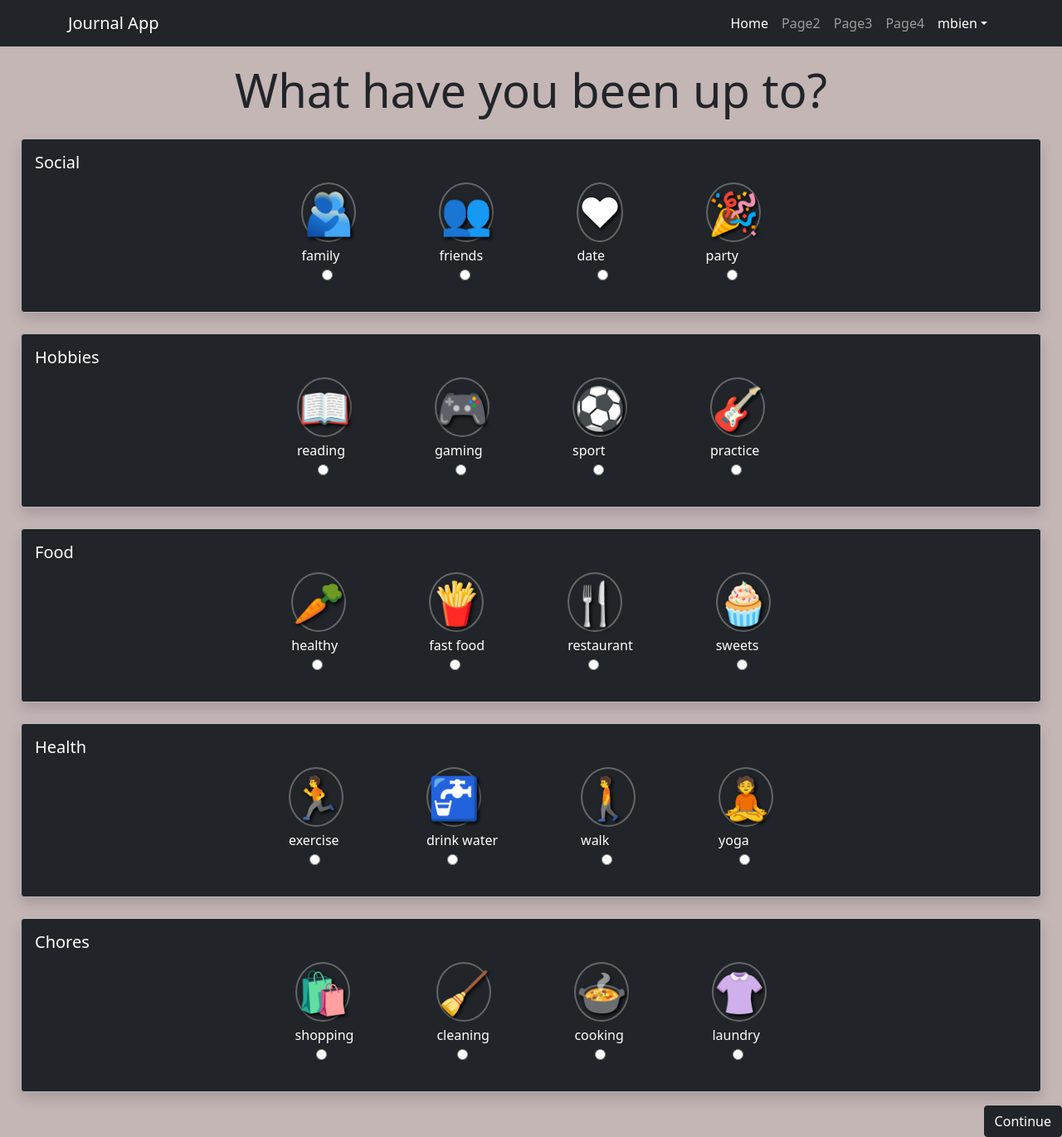
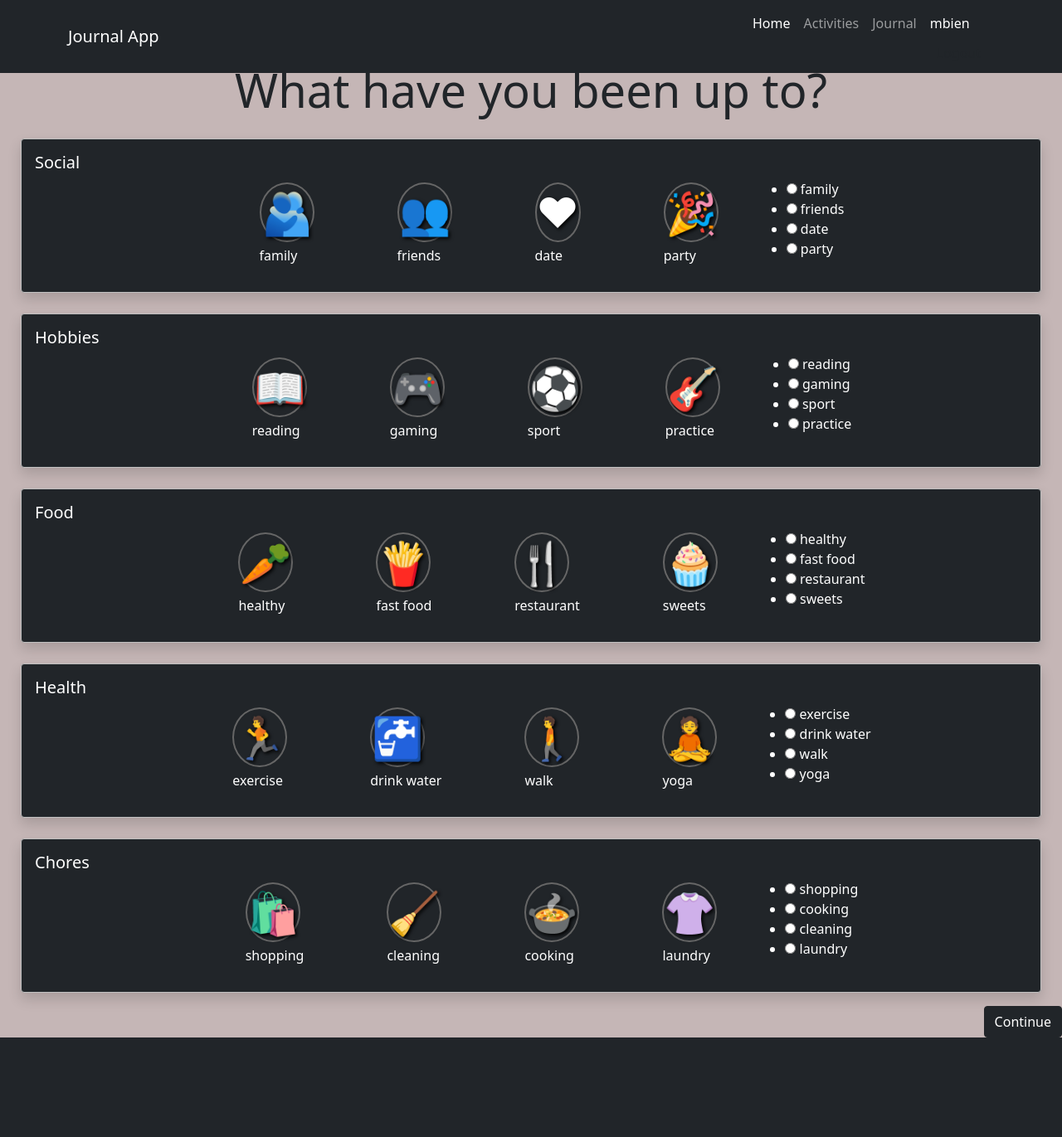
Before and after one commit to mikenasz/Journal_App, a Django app: page /journal/activities/ in a window 1280 px wide. Shown: the whole page at 83% size. After the commit the page ends 1251 px from the top, so only its background shows below. Run offline with Django 3.2, Linux system fonts and the light colour scheme; a user stored in the database is signed in; some libraries are stand-ins or nearby versions.

Commit message:
pushing justin changes

```diff
--- a/templates/entry/activities.html
+++ b/templates/entry/activities.html
@@ -20,82 +20,77 @@
     <div class="section shadow p-3 mb-3 bg-dark rounded">
         <h5>Social</h5>
         <div class="inside">
-
             <p onmouseover="changeColor(this)" onmouseout="changeColor(this)"><span id="activities">&#129730</span>
-                <br>family<br><input type="radio" name="activities" value="family" style="margin-left: 25px"></p>
+                <br>family<br></p>
             <p onmouseover="changeColor(this)" onmouseout="changeColor(this)"><span id="activities">&#128101</span>
-                <br>friends<br><input type="radio" name="activities" value="friends" style="margin-left: 25px"></p>
+                <br>friends<br></p>
             <p onmouseover="changeColor(this)" onmouseout="changeColor(this)"><span id="activities">&#9829</span>
-                <br>date<br><input type="radio" name="activities" value="date" style="margin-left: 25px"></p>
+                <br>date<br></p>
             <p onmouseover="changeColor(this)" onmouseout="changeColor(this)"><span id="activities">&#127881</span>
-                <br>party<br><input type="radio" name="activities" value="party" style="margin-left: 25px"></p>
+                <br>party<br></p>
+            {{ form.social }}
         </div>
     </div>
-        </form>
-    <form method="post" action="{% url 'activities' %}">
-    {% csrf_token %}
+
     <div class="section shadow p-3 mb-3 bg-dark rounded">
         <h5>Hobbies</h5>
         <div class="inside">
             <p onmouseover="changeColor(this)" onmouseout="changeColor(this)"><span id="activities">&#128214</span>
-                <br>reading<br><input type="radio" name="activities" value="reading" style="margin-left: 25px"></p>
+                <br>reading<br></p>
             <p onmouseover="changeColor(this)" onmouseout="changeColor(this)"><span id="activities">&#127918;</span>
-                <br>gaming<br><input type="radio" name="activities" value="gaming" style="margin-left: 25px"></p>
+                <br>gaming<br></p>
             <p onmouseover="changeColor(this)" onmouseout="changeColor(this)"><span id="activities">&#9917</span>
-                <br>sport<br><input type="radio" name="activities" value="sport" style="margin-left: 25px"></p>
+                <br>sport<br></p>
             <p onmouseover="changeColor(this)" onmouseout="changeColor(this)"><span id="activities">&#127928;</span>
-                <br>practice<br><input type="radio" name="activities" value="practice" style="margin-left: 25px"></p>
+                <br>practice<br></p>
+            {{ form.hobbies }}
         </div>
     </div>
-        </form>
-    <form method="post" action="{% url 'activities' %}">
-    {% csrf_token %}
+
     <div class="section shadow p-3 mb-3 bg-dark rounded">
         <h5>Food</h5>
         <div class="inside">
             <p onmouseover="changeColor(this)" onmouseout="changeColor(this)"><span id="activities">&#129365</span>
-                <br>healthy<br><input type="radio" name="activities" value="healthy" style="margin-left: 25px"></p>
+                <br>healthy<br></p>
             <p onmouseover="changeColor(this)" onmouseout="changeColor(this)"><span id="activities">&#127839</span>
-                <br>fast food<br><input type="radio" name="activities" value="fast food" style="margin-left: 25px"></p>
+                <br>fast food<br></p>
             <p onmouseover="changeColor(this)" onmouseout="changeColor(this)"><span id="activities">&#127860</span>
-                <br>restaurant<br><input type="radio" name="activities" value="restaurant" style="margin-left: 25px"></p>
+                <br>restaurant<br></p>
             <p onmouseover="changeColor(this)" onmouseout="changeColor(this)"><span id="activities">&#129473</span>
-                <br>sweets<br><input type="radio" name="activities" value="sweets" style="margin-left: 25px"></p>
+                <br>sweets<br></p>
+            {{ form.food }}
         </div>
     </div>
-        </form>
-    <form method="post" action="{% url 'activities' %}">
-    {% csrf_token %}
+
     <div class="section shadow p-3 mb-3 bg-dark rounded">
         <h5>Health</h5>
         <div class="inside">
             <p onmouseover="changeColor(this)" onmouseout="changeColor(this)"><span id="activities">&#127939</span>
-                <br>exercise<br><input type="radio" name="activities" value="exercise" style="margin-left: 25px"></p>
+                <br>exercise<br></p>
             <p onmouseover="changeColor(this)" onmouseout="changeColor(this)"><span id="activities">&#128688</span>
-                <br>drink water<br><input type="radio" name="activities" value="drink water" style="margin-left: 25px"></p>
+                <br>drink water<br></p>
             <p onmouseover="changeColor(this)" onmouseout="changeColor(this)"><span id="activities">&#128694</span>
-                <br>walk<br><input type="radio" name="activities" value="walk" style="margin-left: 25px"></p>
+                <br>walk<br></p>
             <p onmouseover="changeColor(this)" onmouseout="changeColor(this)"><span id="activities">&#129496</span>
-                <br>yoga<br><input type="radio" name="activities" value="yoga" style="margin-left: 25px"></p>
+                <br>yoga<br></p>
+            {{ form.health }}
         </div>
     </div>
-        </form>
-    <form method="post" action="{% url 'activities' %}">
-    {% csrf_token %}
+
     <div class="section shadow p-3 mb-3 bg-dark rounded">
         <h5>Chores</h5>
         <div class="inside">
             <p onmouseover="changeColor(this)" onmouseout="changeColor(this)"><span id="activities">&#128717</span>
-                <br>shopping<br><input type="radio" name="activities" value="shopping" style="margin-left: 25px"></p>
+                <br>shopping<br></p>
             <p onmouseover="changeColor(this)" onmouseout="changeColor(this)"><span id="activities">&#129529</span>
-                <br>cleaning<br><input type="radio" name="activities" value="cleaning" style="margin-left: 25px"></p>
+                <br>cleaning<br></p>
             <p onmouseover="changeColor(this)" onmouseout="changeColor(this)"><span id="activities">&#127858</span>
-                <br>cooking<br><input type="radio" name="activities" value="cooking" style="margin-left: 25px"></p>
+                <br>cooking<br></p>
             <p onmouseover="changeColor(this)" onmouseout="changeColor(this)"><span id="activities">&#128090;</span>
-                <br>laundry<br><input type="radio" name="activities" value="laundry" style="margin-left: 25px"></p>
+                <br>laundry<br></p>
+            {{ form.chores }}
         </div>
     </div>
-
 
         <button class="btn btn-dark" type="submit" style="float: right ">Continue</button>
     </form>
--- a/templates/entry/base.html
+++ b/templates/entry/base.html
@@ -23,31 +23,27 @@
             <span class="navbar-toggler-icon"></span>
         </button>
         <div class="collapse navbar-collapse" id="navbarSupportedContent">
-            <ul class="navbar-nav ms-auto mb-2 mb-lg-0">
-                <li class="nav-item">
-                    <a class="nav-link active" aria-current="page" href="#">Home</a>
-                </li>
-                <li class="nav-item">
-                    <a class="nav-link" href="#">Page2</a>
-                </li>
-                <li class="nav-item">
-                    <a class="nav-link" href="#">Page3</a>
-                </li>
-                <li class="nav-item">
-                    <a class="nav-link" href="#">Page4</a>
-                </li>
+
 
 
                 {% if user.is_authenticated %}
 
-                    <li class="nav-item dropdown">
-                        <a class="nav-link dropdown-toggle active" data-bs-toggle="dropdown" href="#"
-                           role="button" aria-expanded="false">{{  user.username}}</a>
-                        <ul class="dropdown-menu">
-                            <li> <a class="dropdown-item" href="{% url 'index' %}">Home</a></li>
-                            <li><hr class="dropdown-divider"></li>
-                            <li> <a class="dropdown-item" href="{% url 'logout' %}">Logout</a> </li>
-                        </ul>
+                    <ul class="navbar-nav ms-auto mb-2 mb-lg-0">
+                <li class="nav-item">
+                    <a class="nav-link active" aria-current="page" href="{%  url 'moods' %}">Home</a>
+                </li>
+                <li class="nav-item">
+                    <a class="nav-link" href="{% url 'activities' %}">Activities</a>
+                </li>
+                <li class="nav-item">
+                    <a class="nav-link" href="{% url 'add' %}">Journal</a>
+                </li>
+
+                    <li class="dropdown">
+                        <a class="nav-link dropbtn" data-bs-toggle="dropdown" role="button" style="color: white">{{user.username}}</a>
+                            <div class="dropdown-content">
+                                <a class="dropdown-item" href="{% url 'logout' %}">Logout</a>
+                            </div>
                     </li>
                     </ul>
 
```
